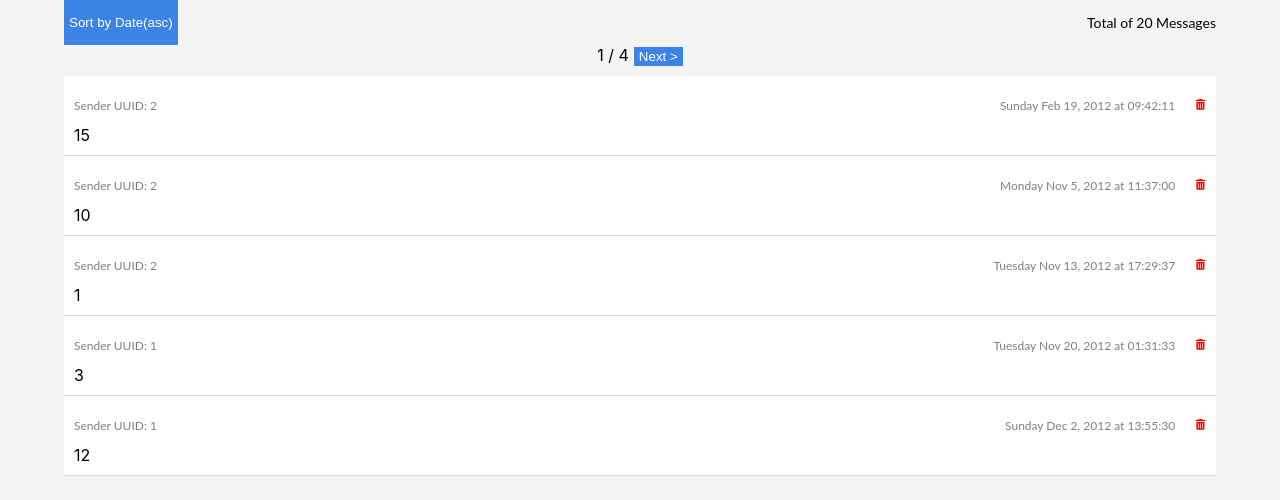
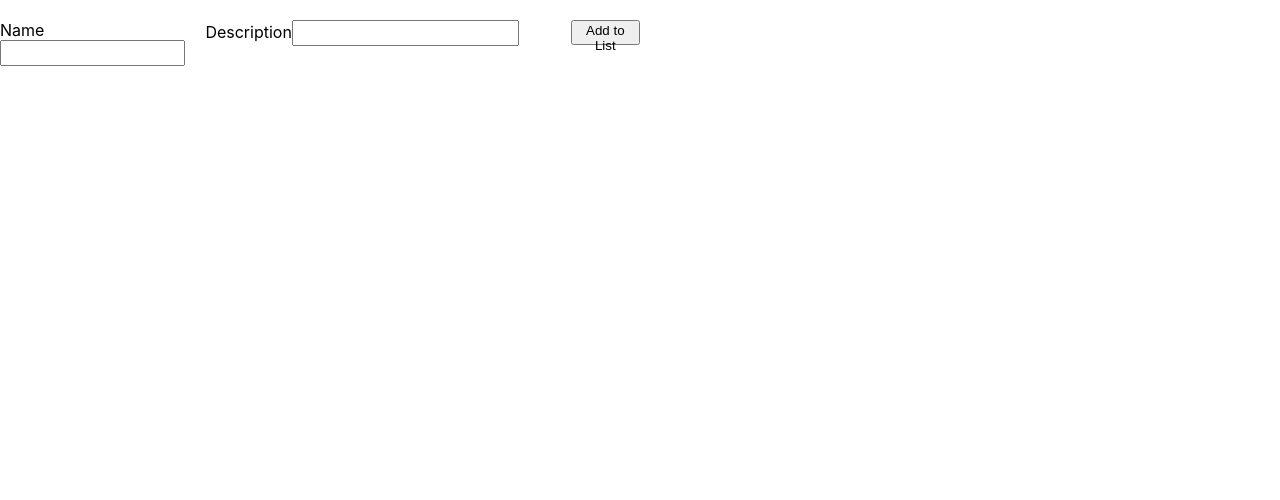
Before and after one commit to surendravanteddu/todolist, a React (Create React App) app: page / in a window 1280 px wide. Shown: the top 500 px of the page. Built offline with nearby package versions, Linux system fonts and the light colour scheme.

Commit message:
todolist

```diff
--- a/package.json
+++ b/package.json
@@ -6,11 +6,12 @@
     "@testing-library/jest-dom": "^5.11.4",
     "@testing-library/react": "^11.1.0",
     "@testing-library/user-event": "^12.1.10",
+    "prop-types": "^15.7.2",
     "react": "^17.0.1",
     "react-dom": "^17.0.1",
+    "react-icons": "^4.2.0",
     "react-scripts": "4.0.3",
-    "web-vitals": "^1.0.1",
-    "react-icons": "^4.2.0"
+    "web-vitals": "^1.0.1"
   },
   "scripts": {
     "start": "react-scripts start",
--- a/src/App.js
+++ b/src/App.js
@@ -1,148 +1,148 @@
-import React, { useState, useEffect } from "react";
-import { render } from "react-dom";
-import "./style.css";
-import ListContainer from "./containers/ListContainer.js";
-import Header from "./components/Header.js";
-import ErrorComponent from './components/ErrorComponent'
-
-// This is the list of messages.
-import { messages } from "./data.json";
-
-const App = () => {
-  const [sortOrder, setSortOrder] = useState("asc");
-  const [currentMessageList, setCurrentMessageList] = useState([]);
-  const [currentPage, setCurrentPage] = useState(1);
-  const [maxPerPage, setMaxPerPage] = useState(5);
-  const [lastPostIndex, setLastPostIndex] = useState(5);
-  const [firstPostIndex, setFirstPostIndex] = useState(0);
-  const [allMessages, setAllMessages] = useState(messages);
-  const [totalPages, setTotalPages] = useState(1);
-  const [hasError, setHasError] = useState(false);
-
-  const handleFilterMessages = messages => {
-    try {
-      return messages.filter((message, index) => {
-        const { content, uuid } = message;
-        return (
-            index ===
-            messages.findIndex(
-                obj => obj.uuid === uuid && obj.content === content
-            )
-        );
-      });
-    } catch (e) {
-      setHasError(true);
-    }
-  };
-
-  useEffect(() => {
-    try {
-      const filteredMessages = handleFilterMessages(allMessages);
-      const sortedMessages = sortMessages(filteredMessages);
-      const currentMessages = sortedMessages.slice(
-          firstPostIndex,
-          lastPostIndex
-      );
-      const calcTotalPages = Math.ceil(allMessages.length / maxPerPage);
-      setCurrentMessageList(currentMessages);
-      setAllMessages(sortedMessages);
-      setTotalPages(calcTotalPages);
-    } catch (e) {
-      setHasError(true);
-    }
-  }, []);
-
-  useEffect(() => {
-    handleCurrentMessages(currentPage);
-  }, [sortOrder]);
-
-  const sortMessages = messages => {
-    try {
-      return messages.slice().sort((a, b) => {
-        const date1 = new Date(a.sentAt);
-        const date2 = new Date(b.sentAt);
-        if (sortOrder === "asc") {
-          return date1 - date2;
-        } else {
-          return date2 - date1;
-        }
-      });
-    } catch (e) {
-      setHasError(true);
-    }
-  };
-
-  const handleSortOrder = () => {
-    try {
-      let newSortOrder = "";
-      if (sortOrder === "asc") {
-        newSortOrder = "desc";
-      } else {
-        newSortOrder = "asc";
-      }
-      setSortOrder(newSortOrder);
-    } catch (e) {
-      setHasError(true);
-    }
-  };
-
-  const handleCurrentMessages = currentPage => {
-    try {
-      const newLastPostIndex = currentPage * maxPerPage;
-      const newFirstPostIndex = newLastPostIndex - maxPerPage;
-      const sortedMessages = sortMessages(allMessages);
-      const newCurrentMessageList = sortedMessages.slice(
-          newFirstPostIndex,
-          newLastPostIndex
-      );
-      setCurrentPage(currentPage);
-      setFirstPostIndex(newFirstPostIndex);
-      setLastPostIndex(newLastPostIndex);
-      setCurrentMessageList(newCurrentMessageList);
-    } catch (e) {
-      setHasError(true);
-    }
-  };
-
-  const handleButtonPrev = () => {
-    try {
-      if (currentPage > 1) {
-        handleCurrentMessages(currentPage - 1);
-      }
-    } catch (e) {
-      setHasError(true);
-    }
-  };
-
-  const handleButtonNext = () => {
-    try {
-      if (currentPage < totalPages) {
-        handleCurrentMessages(currentPage + 1);
-      }
-    } catch (e) {
-      setHasError(true);
-    }
-  };
-
-  return (
-      <div className="main-body">
-        {!hasError && (
-            <Header
-                sortOrder={sortOrder}
-                handleSortOrder={handleSortOrder}
-                totalMessages={messages}
-                currentPage={currentPage}
-                totalPages={totalPages}
-                handleButtonPrev={handleButtonPrev}
-                handleButtonNext={handleButtonNext}
-            />
-        )}
-        {!hasError && (
-            <ListContainer sortType={sortOrder} messages={currentMessageList} />
-        )}
-        {hasError && <ErrorComponent />}
-      </div>
-  );
-};
-
-export default App;
+// import React, { useState, useEffect } from "react";
+// import { render } from "react-dom";
+// import "./style.css";
+// import ListContainer from "./containers/ListContainer.js";
+// import Header from "./components/Header.js";
+// import ErrorComponent from './components/ErrorComponent'
+//
+// // This is the list of messages.
+// import { messages } from "./data.json";
+//
+// const App = () => {
+//   const [sortOrder, setSortOrder] = useState("asc");
+//   const [currentMessageList, setCurrentMessageList] = useState([]);
+//   const [currentPage, setCurrentPage] = useState(1);
+//   const [maxPerPage, setMaxPerPage] = useState(5);
+//   const [lastPostIndex, setLastPostIndex] = useState(5);
+//   const [firstPostIndex, setFirstPostIndex] = useState(0);
+//   const [allMessages, setAllMessages] = useState(messages);
+//   const [totalPages, setTotalPages] = useState(1);
+//   const [hasError, setHasError] = useState(false);
+//
+//   const handleFilterMessages = messages => {
+//     try {
+//       return messages.filter((message, index) => {
+//         const { content, uuid } = message;
+//         return (
+//             index ===
+//             messages.findIndex(
+//                 obj => obj.uuid === uuid && obj.content === content
+//             )
+//         );
+//       });
+//     } catch (e) {
+//       setHasError(true);
+//     }
+//   };
+//
+//   useEffect(() => {
+//     try {
+//       const filteredMessages = handleFilterMessages(allMessages);
+//       const sortedMessages = sortMessages(filteredMessages);
+//       const currentMessages = sortedMessages.slice(
+//           firstPostIndex,
+//           lastPostIndex
+//       );
+//       const calcTotalPages = Math.ceil(allMessages.length / maxPerPage);
+//       setCurrentMessageList(currentMessages);
+//       setAllMessages(sortedMessages);
+//       setTotalPages(calcTotalPages);
+//     } catch (e) {
+//       setHasError(true);
+//     }
+//   }, []);
+//
+//   useEffect(() => {
+//     handleCurrentMessages(currentPage);
+//   }, [sortOrder]);
+//
+//   const sortMessages = messages => {
+//     try {
+//       return messages.slice().sort((a, b) => {
+//         const date1 = new Date(a.sentAt);
+//         const date2 = new Date(b.sentAt);
+//         if (sortOrder === "asc") {
+//           return date1 - date2;
+//         } else {
+//           return date2 - date1;
+//         }
+//       });
+//     } catch (e) {
+//       setHasError(true);
+//     }
+//   };
+//
+//   const handleSortOrder = () => {
+//     try {
+//       let newSortOrder = "";
+//       if (sortOrder === "asc") {
+//         newSortOrder = "desc";
+//       } else {
+//         newSortOrder = "asc";
+//       }
+//       setSortOrder(newSortOrder);
+//     } catch (e) {
+//       setHasError(true);
+//     }
+//   };
+//
+//   const handleCurrentMessages = currentPage => {
+//     try {
+//       const newLastPostIndex = currentPage * maxPerPage;
+//       const newFirstPostIndex = newLastPostIndex - maxPerPage;
+//       const sortedMessages = sortMessages(allMessages);
+//       const newCurrentMessageList = sortedMessages.slice(
+//           newFirstPostIndex,
+//           newLastPostIndex
+//       );
+//       setCurrentPage(currentPage);
+//       setFirstPostIndex(newFirstPostIndex);
+//       setLastPostIndex(newLastPostIndex);
+//       setCurrentMessageList(newCurrentMessageList);
+//     } catch (e) {
+//       setHasError(true);
+//     }
+//   };
+//
+//   const handleButtonPrev = () => {
+//     try {
+//       if (currentPage > 1) {
+//         handleCurrentMessages(currentPage - 1);
+//       }
+//     } catch (e) {
+//       setHasError(true);
+//     }
+//   };
+//
+//   const handleButtonNext = () => {
+//     try {
+//       if (currentPage < totalPages) {
+//         handleCurrentMessages(currentPage + 1);
+//       }
+//     } catch (e) {
+//       setHasError(true);
+//     }
+//   };
+//
+//   return (
+//       <div className="main-body">
+//         {!hasError && (
+//             <Header
+//                 sortOrder={sortOrder}
+//                 handleSortOrder={handleSortOrder}
+//                 totalMessages={messages}
+//                 currentPage={currentPage}
+//                 totalPages={totalPages}
+//                 handleButtonPrev={handleButtonPrev}
+//                 handleButtonNext={handleButtonNext}
+//             />
+//         )}
+//         {!hasError && (
+//             <ListContainer sortType={sortOrder} messages={currentMessageList} />
+//         )}
+//         {hasError && <ErrorComponent />}
+//       </div>
+//   );
+// };
+//
+// export default App;
--- /dev/null
+++ b/src/MyApp.js
@@ -0,0 +1,18 @@
+import React from 'react'
+import AddItem from "./components/AddItem";
+import ToDoList from "./containers/ToDoList";
+import {useState} from 'react'
+
+const MyApp = () => {
+    const [items, setItems] = useState([])
+    const addItem = (item) => {
+        items.push(item)
+        setItems(items)
+    }
+    return <div>
+        <AddItem addItem={addItem}/>
+        <ToDoList todoItems={items}/>
+    </div>
+}
+
+export default MyApp
--- /dev/null
+++ b/src/components/AddItem.js
@@ -0,0 +1,32 @@
+import React from 'react'
+import PropTypes from 'prop-types'
+import {useState} from 'react'
+
+const AddItem = (props) => {
+    const [name, setName] = useState('')
+    const [description, setDescription] = useState('')
+    const onChange = (e) => {
+        if (e.target.name === 'name') {
+            setName(e.target.value)
+        } else if (e.target.name === 'description') {
+            setDescription(e.target.value)
+        }
+    }
+    const onAddItem = () => {
+        props.addItem({
+            name, description
+        })
+    }
+    return (<div style={{display: 'flex', width: '50%', justifyContent: 'space-around', marginTop: '20px'}}>
+       <div>Name <input type='text' name='name' value={name} style={{height: '20px'}} onChange={onChange}/></div>
+       <div style={{width: '65%'}}>Description
+           <input type='text' name='description' value={description} style={{height: '20px', width: '60%'}}  onChange={onChange}/>
+       </div>
+       <div><button style={{height: '25px'}} onClick={onAddItem}>Add to List</button></div>
+    </div>)
+}
+
+AddItem.propTypes = {
+    addItem: PropTypes.func
+}
+export default AddItem
--- /dev/null
+++ b/src/components/ToDoListItem.js
@@ -0,0 +1,14 @@
+import React from 'react'
+import PropTypes from 'prop-types'
+
+const ToDoItem = ({name, description}) => {
+    return (<div>
+        {name}
+    </div>)
+}
+
+ToDoItem.propTypes = {
+    name: PropTypes.string,
+    description: PropTypes.string
+}
+export default ToDoItem
--- /dev/null
+++ b/src/containers/ToDoList.js
@@ -0,0 +1,22 @@
+import React from 'react'
+import PropTypes from 'prop-types'
+
+import ToDoListItem from "../components/ToDoListItem";
+
+const ToDoList = ({todoItems = []}) => {
+    console.log('This is todo list');
+    return (<div>
+        {
+            todoItems.map((item, key) => {
+                console.log(item, '<---item1', key);
+                return (<ToDoListItem name={item.name} description={item.description} key={key}/>)
+            })
+        }
+    </div>)
+}
+
+ToDoList.propTypes = {
+    todoItems: PropTypes.array
+}
+
+export default ToDoList
--- a/src/index.js
+++ b/src/index.js
@@ -1,12 +1,12 @@
 import React from 'react';
 import ReactDOM from 'react-dom';
 import './index.css';
-import App from './App';
 import reportWebVitals from './reportWebVitals';
+import MyApp from "./MyApp";
 
 ReactDOM.render(
   <React.StrictMode>
-    <App />
+    <MyApp></MyApp>
   </React.StrictMode>,
   document.getElementById('root')
 );
```
